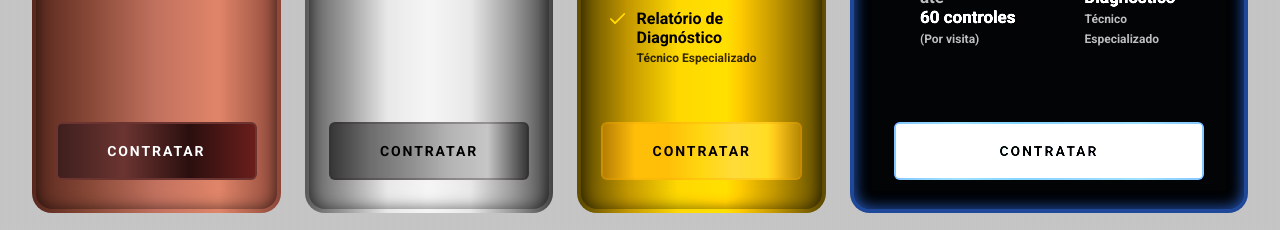
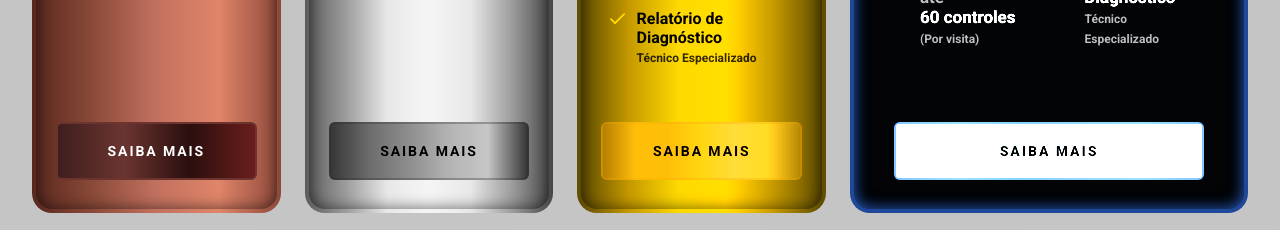
Before and after one commit to delorianpro/delorianpro-landing-ofc, a Next.js app: page / in a window 1280 px wide. Shown: the part 1780-2010 px from the top of the page. Built offline with nearby package versions, Linux system fonts and the light colour scheme.

Commit message:
Muda texto dos botões contratar para saiba mais

```diff
--- a/src/components/plans/PlansDelorian.tsx
+++ b/src/components/plans/PlansDelorian.tsx
@@ -76,7 +76,7 @@ export function PlansDelorian() {
                   </div>
               </div>
             </div>
-              <button className={`${styles.btnGlobal} ${styles.btnBronze}`}  onClick={handleClickPlanBronze}>CONTRATAR</button>
+              <button className={`${styles.btnGlobal} ${styles.btnBronze}`}  onClick={handleClickPlanBronze}>SAIBA MAIS</button>
           </div>
           {/* PLANO PRATA */}
           <div className={`${styles.planBlock} ${styles.planPrata}`}>
@@ -117,7 +117,7 @@ export function PlansDelorian() {
                   </div>
               </div>
             </div>
-              <button className={`${styles.btnGlobal} ${styles.btnPrata}`} onClick={handleClickPlanPrata}>CONTRATAR</button>
+              <button className={`${styles.btnGlobal} ${styles.btnPrata}`} onClick={handleClickPlanPrata}>SAIBA MAIS</button>
           </div>
           {/* PLANO OURO */}
           <div className={`${styles.planBlock} ${styles.planOuro}`}>
@@ -193,7 +193,7 @@ export function PlansDelorian() {
                   </div>
               </div>
             </div>
-              <button className={`${styles.btnGlobal} ${styles.btnOuro}`} onClick={handleClickPlanOuro}>CONTRATAR</button>
+              <button className={`${styles.btnGlobal} ${styles.btnOuro}`} onClick={handleClickPlanOuro}>SAIBA MAIS</button>
           </div>
           {/* PLANO DIAMANTE */}
           <div className={`${styles.planBlock} ${styles.planDiamante}`}>
@@ -296,7 +296,7 @@ export function PlansDelorian() {
                   </div>
               </div>
             </div>
-              <button className={`${styles.btnGlobal} ${styles.btnDiamante}`} onClick={handleClickPlanDiamante}>CONTRATAR</button>
+              <button className={`${styles.btnGlobal} ${styles.btnDiamante}`} onClick={handleClickPlanDiamante}>SAIBA MAIS</button>
           </div>
         </div>
     </div>
```
